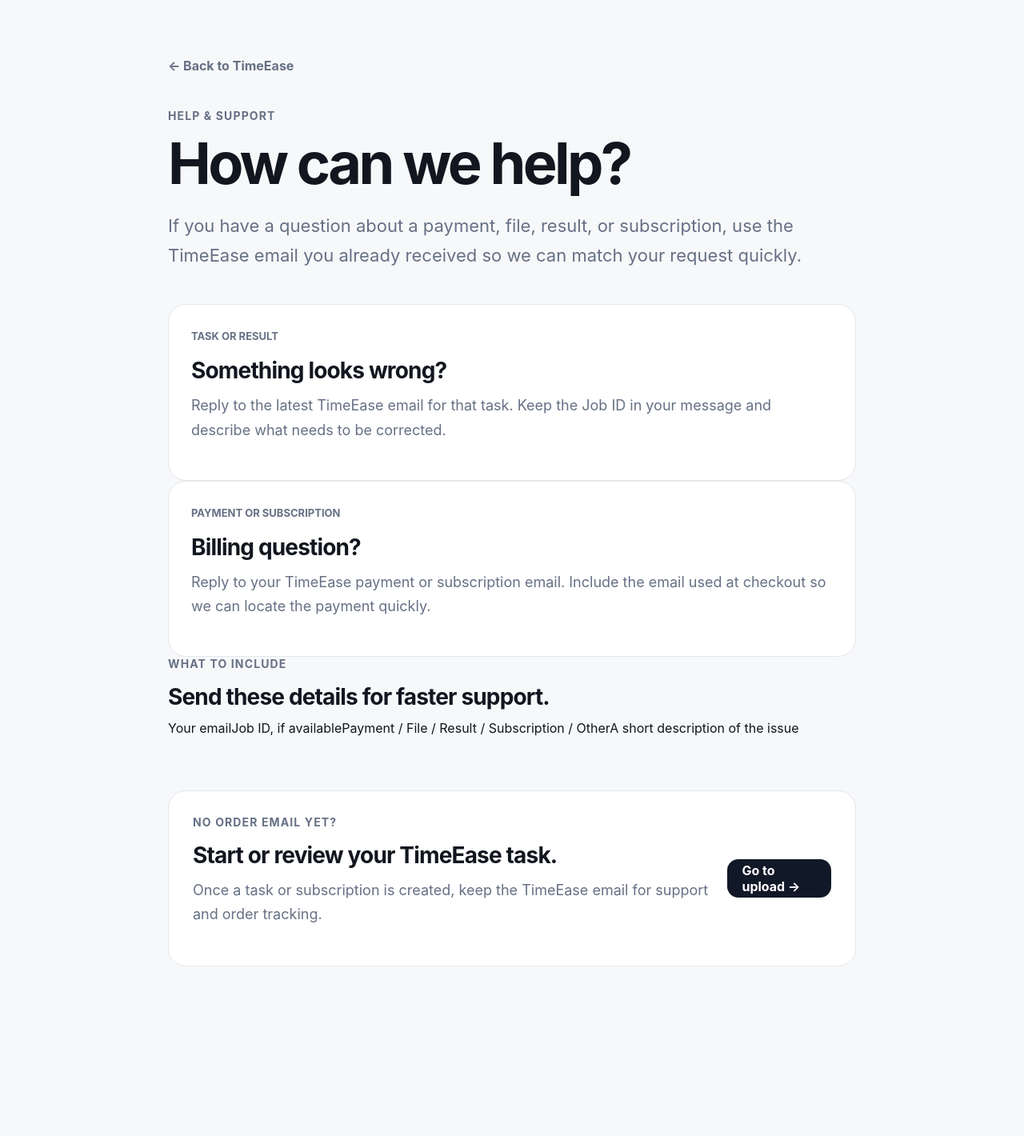
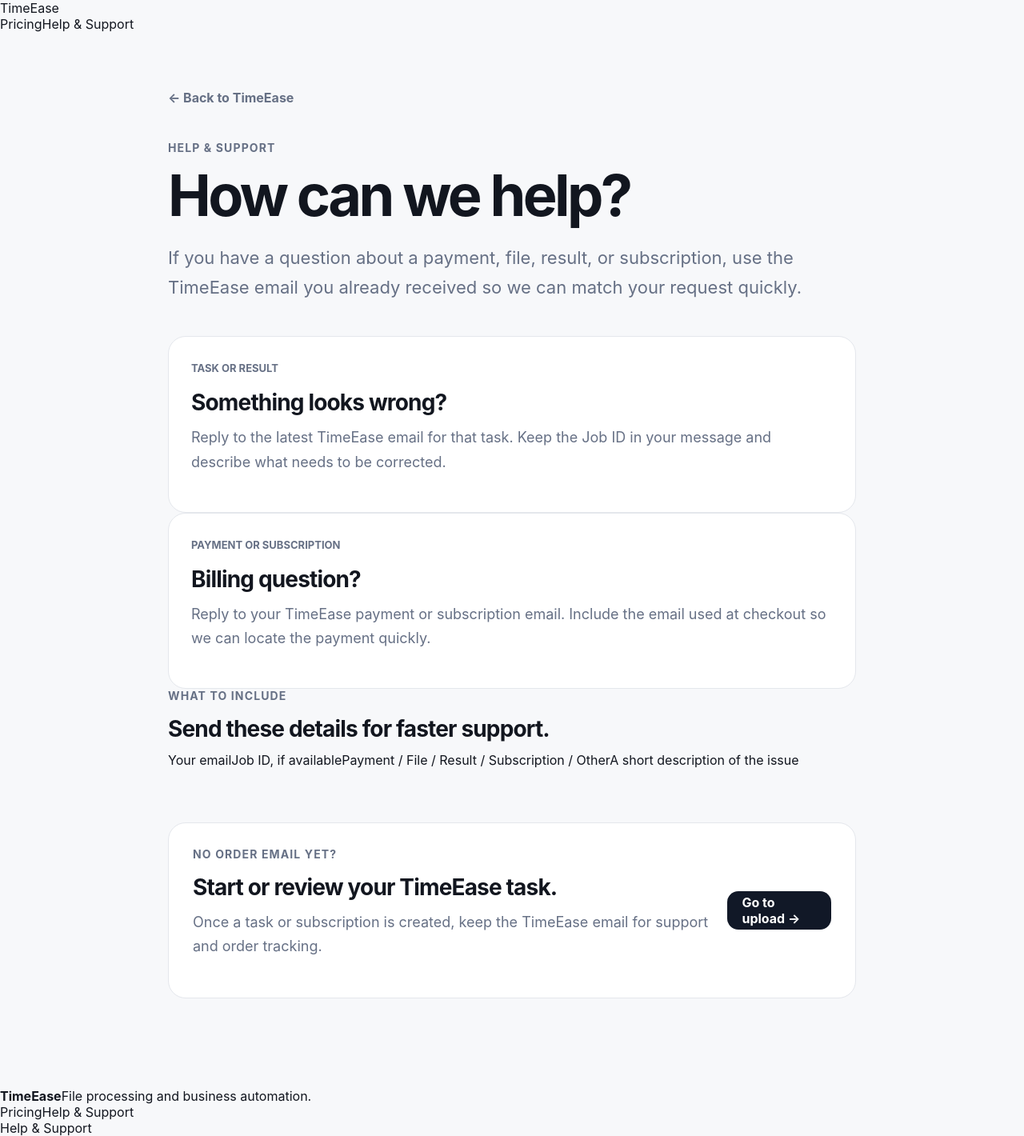
Before and after one commit to goplanetdigital/timeease-web, a Next.js app: page /support in a window 1280 px wide. Shown: the whole page at 80% size. Before the commit the page ends 1320 px from the top, so only its background shows below. Built offline with nearby package versions, Linux system fonts and the light colour scheme.

Commit message:
Add global Help & Support navigation

```diff
--- a/app/layout.tsx
+++ b/app/layout.tsx
@@ -1,4 +1,5 @@
 import type { Metadata } from "next";
+import Link from "next/link";
 import { Analytics } from "@vercel/analytics/next";
 import "./globals.css";
 
@@ -7,7 +8,7 @@ const baseUrl = "https://timeease-ruby.vercel.app";
 export const metadata: Metadata = {
   metadataBase: new URL(baseUrl),
   title: {
-    default: "TimeEase — AI File Processing & Business Automation",
+    default: "TimeEase — File Processing & Business Automation",
     template: "%s | TimeEase",
   },
   description:
@@ -17,7 +18,7 @@ export const metadata: Metadata = {
     "invoice to Excel",
     "Excel cleanup",
     "CSV cleanup",
-    "AI document processing",
+    "document processing",
     "business automation",
     "data extraction",
   ],
@@ -27,14 +28,14 @@ export const metadata: Metadata = {
   openGraph: {
     type: "website",
     url: baseUrl,
-    title: "TimeEase — AI File Processing & Business Automation",
+    title: "TimeEase — File Processing & Business Automation",
     description:
       "Turn PDFs, invoices, Excel and CSV files into clean, ready-to-use results.",
     siteName: "TimeEase",
   },
   twitter: {
     card: "summary_large_image",
-    title: "TimeEase — AI File Processing & Business Automation",
+    title: "TimeEase — File Processing & Business Automation",
     description:
       "Turn PDFs, invoices, Excel and CSV files into clean, ready-to-use results.",
   },
@@ -57,7 +58,7 @@ export default function RootLayout({
     applicationCategory: "BusinessApplication",
     operatingSystem: "Web",
     description:
-      "AI-powered document processing, spreadsheet cleanup, data extraction, and business automation.",
+      "Document processing, spreadsheet cleanup, data extraction, and business automation.",
     offers: {
       "@type": "AggregateOffer",
       lowPrice: "39",
@@ -72,7 +73,32 @@ export default function RootLayout({
           type="application/ld+json"
           dangerouslySetInnerHTML={{ __html: JSON.stringify(structuredData) }}
         />
+
+        <header className="site-header">
+          <Link className="site-brand" href="/">TimeEase</Link>
+          <nav className="site-nav" aria-label="Main navigation">
+            <Link href="/pricing">Pricing</Link>
+            <Link href="/support">Help & Support</Link>
+          </nav>
+        </header>
+
         {children}
+
+        <footer className="site-footer">
+          <div>
+            <strong>TimeEase</strong>
+            <span>File processing and business automation.</span>
+          </div>
+          <nav aria-label="Footer navigation">
+            <Link href="/pricing">Pricing</Link>
+            <Link href="/support">Help & Support</Link>
+          </nav>
+        </footer>
+
+        <Link className="support-fab" href="/support" aria-label="Help and Support">
+          Help & Support
+        </Link>
+
         <Analytics />
       </body>
     </html>
```
